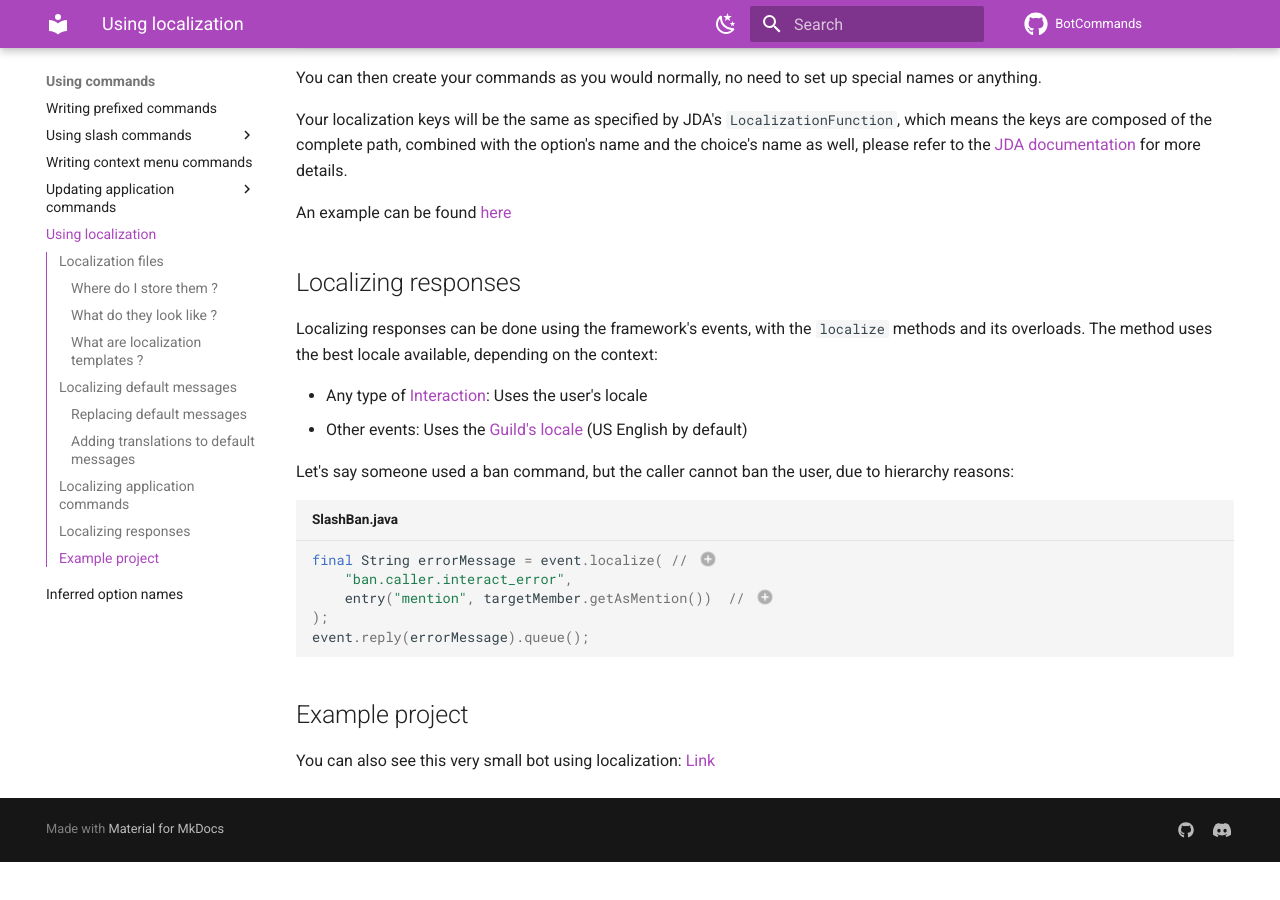
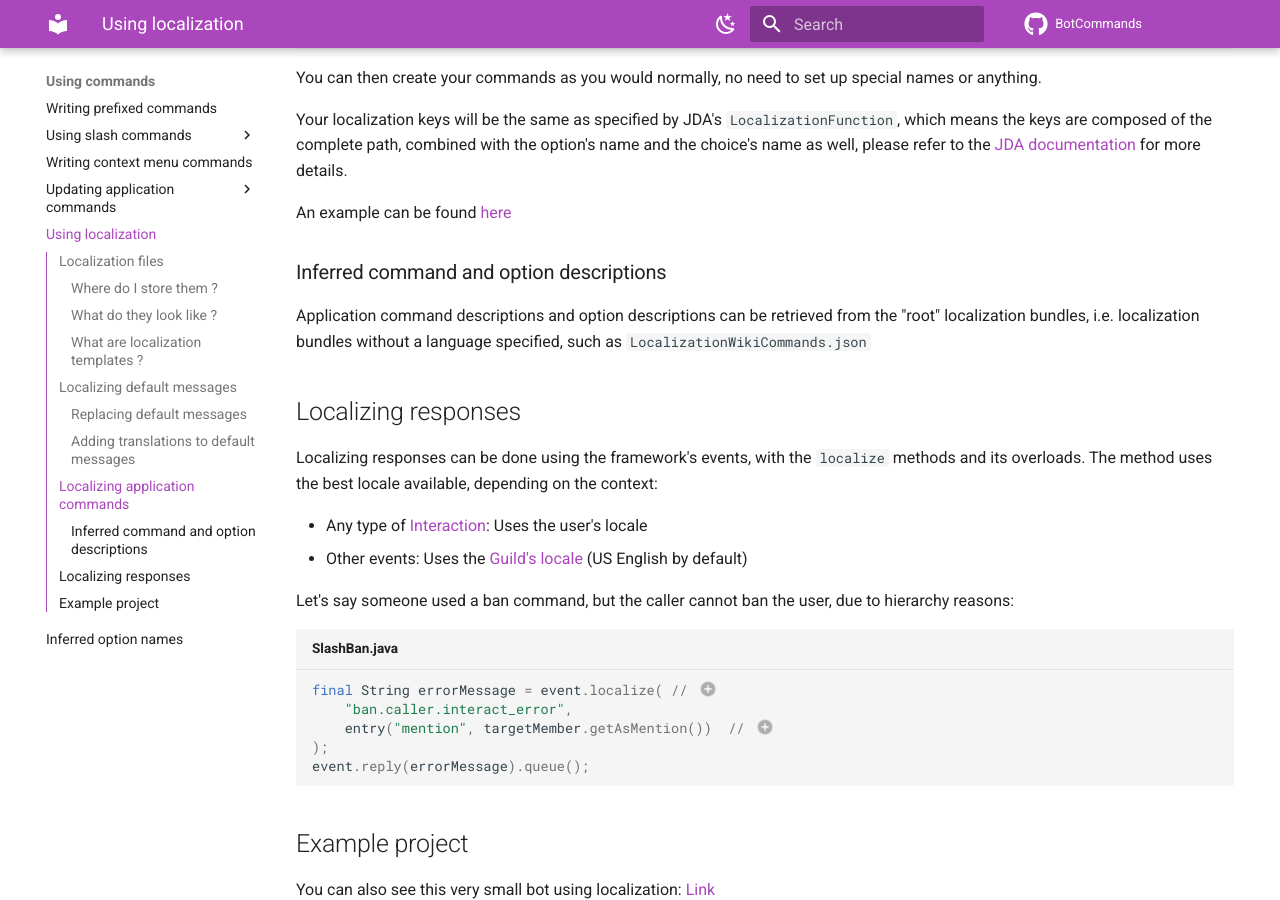
Before and after one commit to freya022/BotCommands-Wiki, an MkDocs documentation site: the page built from docs/using-commands/Using-localization.md, in a window 1280 px wide and 900 px high, scrolled down 2269 px. Built offline with MkDocs 1.6.1 and Material for MkDocs 9.7.7, drawn with Linux system fonts in a browser that asks for light colours; comment, search, counter and statistics services are not loaded; before the commit the page ends 3131 px from its top, so only the background shows below that.

Commit message:
Add inferred command and option descriptions

```diff
--- a/docs/using-commands/Using-localization.md
+++ b/docs/using-commands/Using-localization.md
@@ -118,6 +118,10 @@ which means the keys are composed of the complete path, combined with the option
 
 An example can be found [here](https://github.com/freya022/BotCommands/blob/master/examples/src/main/java/com/freya02/bot/wiki/localization/commands/SlashBan.java)
 
+### Inferred command and option descriptions
+Application command descriptions and option descriptions can be retrieved from the "root" localization bundles,
+i.e. localization bundles without a language specified, such as `LocalizationWikiCommands.json`
+
 ## Localizing responses
 
 Localizing responses can be done using the framework's events, with the `localize` methods and its overloads. The method uses the best locale available, depending on the context:
```
